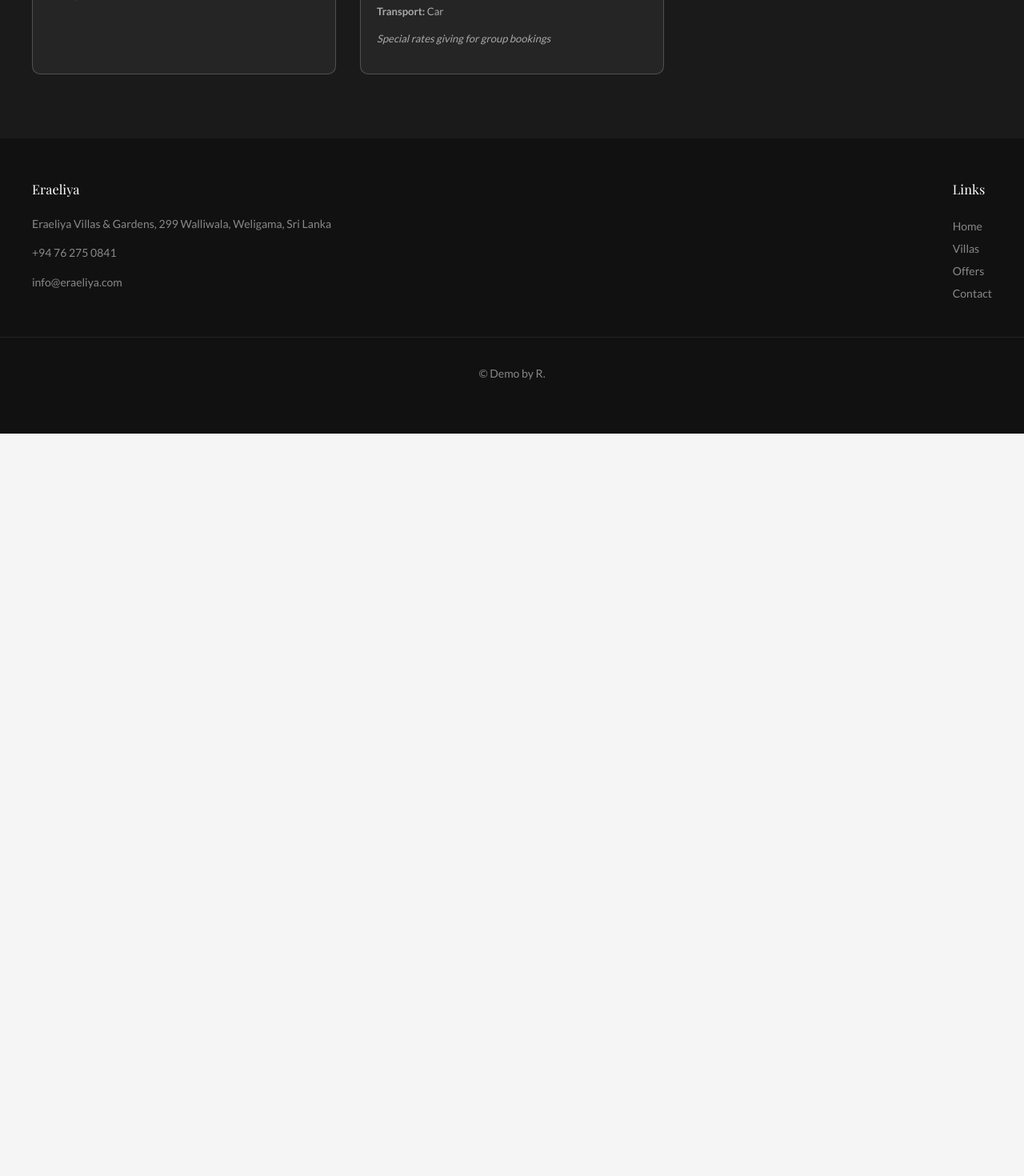
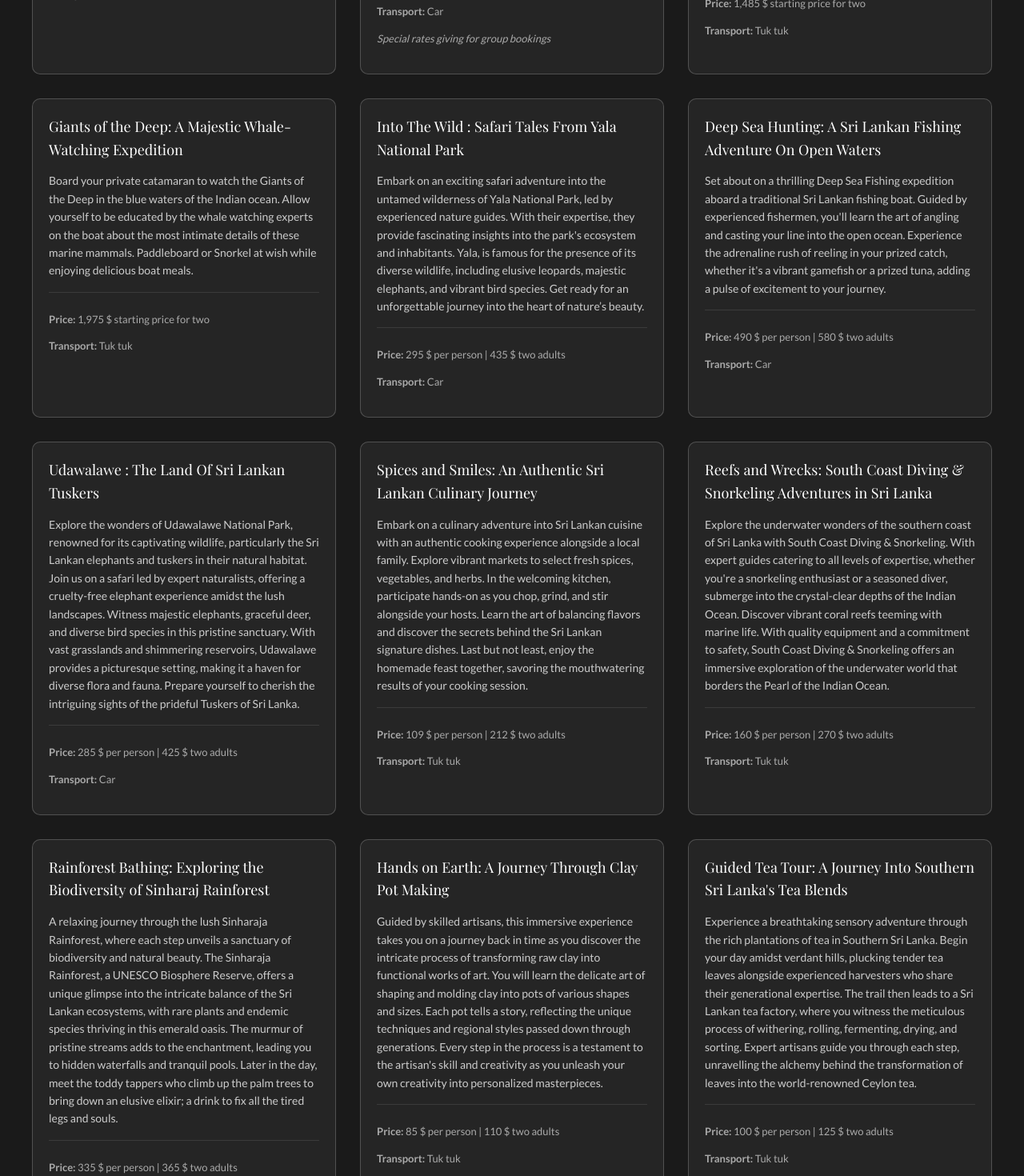
Before and after one commit to scythe410/Eraeliya-Chatbot-Demo, a React (Vite) app: page / in a window 1280 px wide. Shown: the part 4720-6190 px from the top of the page at 80% size. Before the commit the page ends 5262 px from the top, so only its background shows below. Built offline with nearby package versions, Linux system fonts and the light colour scheme; a web font is replaced by a local one.

Commit message:
feat: Add 5 more excursions (Culinary, Diving, Rainforest, Pottery, Tea Tour)

```diff
--- a/src/data/knowledgeBase.js
+++ b/src/data/knowledgeBase.js
@@ -151,6 +151,66 @@ export const knowledgeBase = {
         price: "40 $ per person (local instructor) | 200 $ per person (soul temple)",
         transport: "Car",
         note: "Special rates giving for group bookings"
+      },
+      {
+        title: "Open Ocean Day: A Private Catamaran Escape Into The Blue",
+        description: "Experience the ultimate maritime adventure aboard a private catamaran, where the serene azure waters await as your exclusive playground. Relax on the spacious deck or take a refreshing dip in the crystal-clear waters. Indulge in delicious treats and refreshing beverages as you drift away, enjoying the perfect blend of relaxation and excitement.",
+        price: "1,485 $ starting price for two",
+        transport: "Tuk tuk"
+      },
+      {
+        title: "Giants of the Deep: A Majestic Whale-Watching Expedition",
+        description: "Board your private catamaran to watch the Giants of the Deep in the blue waters of the Indian ocean. Allow yourself to be educated by the whale watching experts on the boat about the most intimate details of these marine mammals. Paddleboard or Snorkel at wish while enjoying delicious boat meals.",
+        price: "1,975 $ starting price for two",
+        transport: "Tuk tuk"
+      },
+      {
+        title: "Into The Wild : Safari Tales From Yala National Park",
+        description: "Embark on an exciting safari adventure into the untamed wilderness of Yala National Park, led by experienced nature guides. With their expertise, they provide fascinating insights into the park's ecosystem and inhabitants. Yala, is famous for the presence of its diverse wildlife, including elusive leopards, majestic elephants, and vibrant bird species. Get ready for an unforgettable journey into the heart of nature’s beauty.",
+        price: "295 $ per person | 435 $ two adults",
+        transport: "Car"
+      },
+      {
+        title: "Deep Sea Hunting: A Sri Lankan Fishing Adventure On Open Waters",
+        description: "Set about on a thrilling Deep Sea Fishing expedition aboard a traditional Sri Lankan fishing boat. Guided by experienced fishermen, you'll learn the art of angling and casting your line into the open ocean. Experience the adrenaline rush of reeling in your prized catch, whether it's a vibrant gamefish or a prized tuna, adding a pulse of excitement to your journey.",
+        price: "490 $ per person | 580 $ two adults",
+        transport: "Car"
+      },
+      {
+        title: "Udawalawe : The Land Of Sri Lankan Tuskers",
+        description: "Explore the wonders of Udawalawe National Park, renowned for its captivating wildlife, particularly the Sri Lankan elephants and tuskers in their natural habitat. Join us on a safari led by expert naturalists, offering a cruelty-free elephant experience amidst the lush landscapes. Witness majestic elephants, graceful deer, and diverse bird species in this pristine sanctuary. With vast grasslands and shimmering reservoirs, Udawalawe provides a picturesque setting, making it a haven for diverse flora and fauna. Prepare yourself to cherish the intriguing sights of the prideful Tuskers of Sri Lanka.",
+        price: "285 $ per person | 425 $ two adults",
+        transport: "Car"
+      },
+      {
+        title: "Spices and Smiles: An Authentic Sri Lankan Culinary Journey",
+        description: "Embark on a culinary adventure into Sri Lankan cuisine with an authentic cooking experience alongside a local family. Explore vibrant markets to select fresh spices, vegetables, and herbs. In the welcoming kitchen, participate hands-on as you chop, grind, and stir alongside your hosts. Learn the art of balancing flavors and discover the secrets behind the Sri Lankan signature dishes. Last but not least, enjoy the homemade feast together, savoring the mouthwatering results of your cooking session.",
+        price: "109 $ per person | 212 $ two adults",
+        transport: "Tuk tuk"
+      },
+      {
+        title: "Reefs and Wrecks: South Coast Diving & Snorkeling Adventures in Sri Lanka",
+        description: "Explore the underwater wonders of the southern coast of Sri Lanka with South Coast Diving & Snorkeling. With expert guides catering to all levels of expertise, whether you're a snorkeling enthusiast or a seasoned diver, submerge into the crystal-clear depths of the Indian Ocean. Discover vibrant coral reefs teeming with marine life. With quality equipment and a commitment to safety, South Coast Diving & Snorkeling offers an immersive exploration of the underwater world that borders the Pearl of the Indian Ocean.",
+        price: "160 $ per person | 270 $ two adults",
+        transport: "Tuk tuk"
+      },
+      {
+        title: "Rainforest Bathing: Exploring the Biodiversity of Sinharaj Rainforest",
+        description: "A relaxing journey through the lush Sinharaja Rainforest, where each step unveils a sanctuary of biodiversity and natural beauty. The Sinharaja Rainforest, a UNESCO Biosphere Reserve, offers a unique glimpse into the intricate balance of the Sri Lankan ecosystems, with rare plants and endemic species thriving in this emerald oasis. The murmur of pristine streams adds to the enchantment, leading you to hidden waterfalls and tranquil pools. Later in the day, meet the toddy tappers who climb up the palm trees to bring down an elusive elixir; a drink to fix all the tired legs and souls.",
+        price: "335 $ per person | 365 $ two adults",
+        transport: "Car"
+      },
+      {
+        title: "Hands on Earth: A Journey Through Clay Pot Making",
+        description: "Guided by skilled artisans, this immersive experience takes you on a journey back in time as you discover the intricate process of transforming raw clay into functional works of art. You will learn the delicate art of shaping and molding clay into pots of various shapes and sizes. Each pot tells a story, reflecting the unique techniques and regional styles passed down through generations. Every step in the process is a testament to the artisan's skill and creativity as you unleash your own creativity into personalized masterpieces.",
+        price: "85 $ per person | 110 $ two adults",
+        transport: "Tuk tuk"
+      },
+      {
+        title: "Guided Tea Tour: A Journey Into Southern Sri Lanka's Tea Blends",
+        description: "Experience a breathtaking sensory adventure through the rich plantations of tea in Southern Sri Lanka. Begin your day amidst verdant hills, plucking tender tea leaves alongside experienced harvesters who share their generational expertise. The trail then leads to a Sri Lankan tea factory, where you witness the meticulous process of withering, rolling, fermenting, drying, and sorting. Expert artisans guide you through each step, unravelling the alchemy behind the transformation of leaves into the world-renowned Ceylon tea.",
+        price: "100 $ per person | 125 $ two adults",
+        transport: "Tuk tuk"
       }
     ],
     activities: [
```
